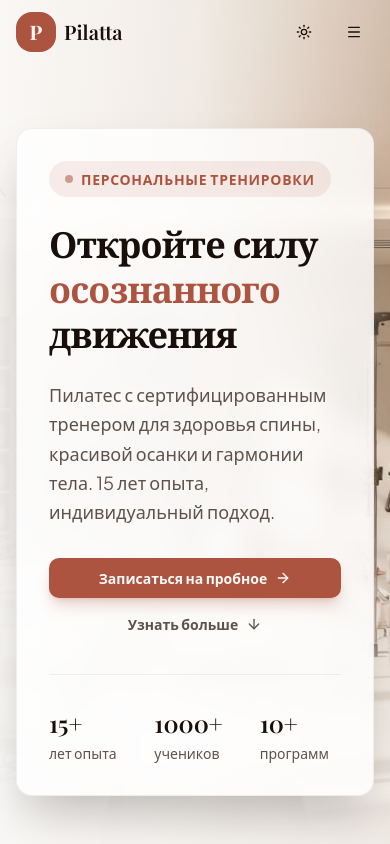
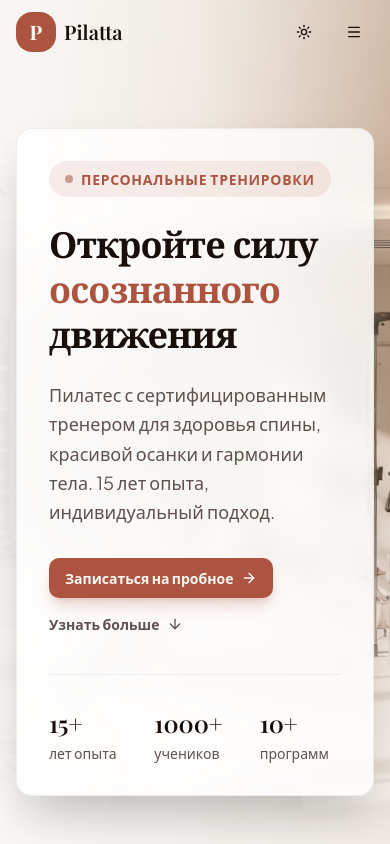
Before and after one commit to robertmaxworkuk/v0-pilates-studio-website, a Next.js app: page / in a window 390 px wide. Shown: the top 844 px of the page. Built offline with nearby package versions, Linux system fonts and the light colour scheme.

Commit message:
feat: adjust hero section layout and CTA button styling
Updated hero section layout for better alignment and added shrink-0 to CTA button

```diff
--- a/components/sections/hero-section.tsx
+++ b/components/sections/hero-section.tsx
@@ -64,11 +64,11 @@ export function HeroSection() {
             </p>
 
             {/* CTA */}
-            <div className="mt-8 flex flex-col gap-4 sm:flex-row sm:items-center">
-              <CTAButton size="lg" className="shadow-lg shadow-primary/25" />
+            <div className="mt-8 flex items-center gap-4 flex-wrap">
+              <CTAButton size="lg" className="shadow-lg shadow-primary/25 shrink-0" />
               <a
                 href="#about"
-                className="group inline-flex items-center justify-center gap-2 text-sm font-semibold text-muted-foreground transition-colors hover:text-foreground"
+                className="group inline-flex items-center gap-2 text-sm font-semibold text-muted-foreground transition-colors hover:text-foreground shrink-0"
                 onClick={(e) => {
                   e.preventDefault()
                   document.getElementById('about')?.scrollIntoView({ behavior: 'smooth' })
```
